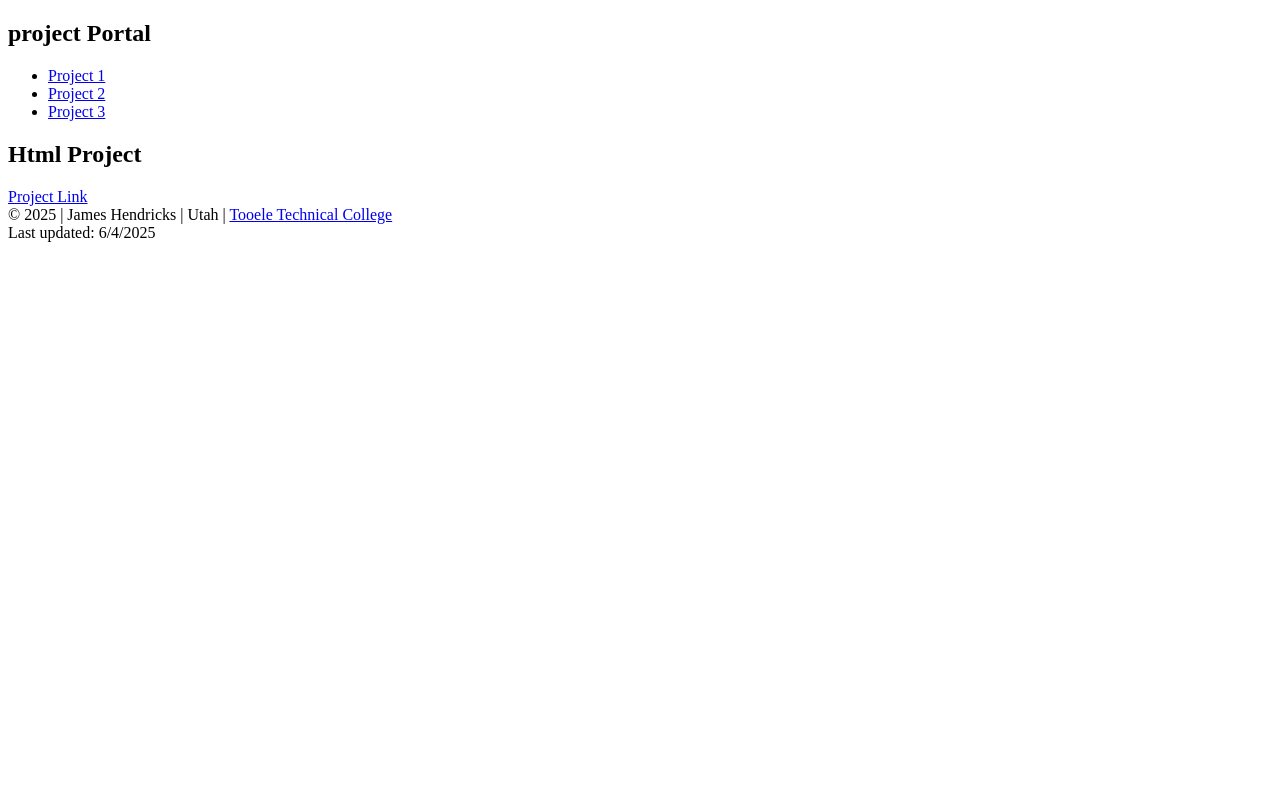
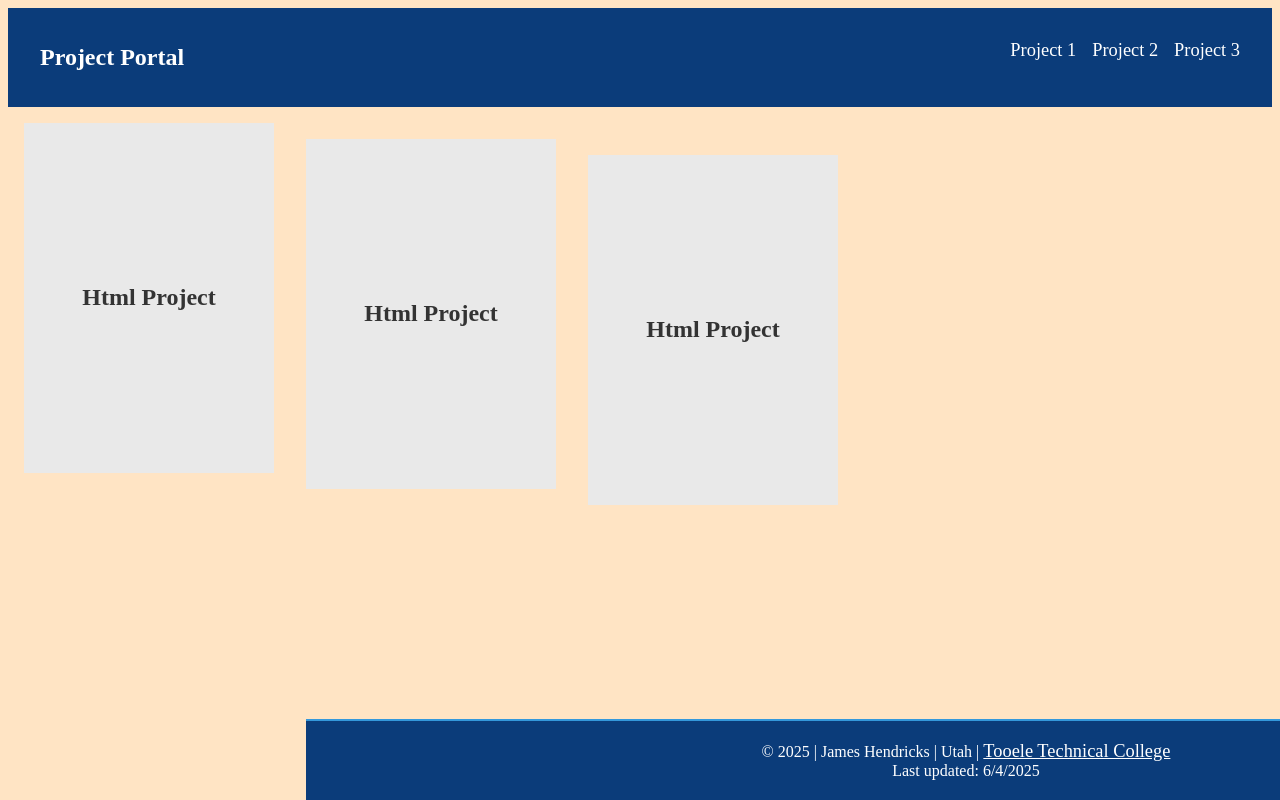
Before and after one commit to AvalonsLake/Project-Portal, a plain HTML site: page index.html in a window 1280 px wide. Drawn offline with Linux system fonts and the light colour scheme; a script that the page names is missing.

Commit message:
added styles ad a flipping card

```diff
--- a/index.html
+++ b/index.html
@@ -4,11 +4,12 @@
     <meta charset="UTF-8" />
     <meta http-equiv="X-UA-Compatible" content="IE=edge" />
     <meta name="viewport" content="width=device-width, intial-scale=1.0" />
+    <link rel="stylesheet" href="style.css" />
     <title>My Project Portal</title>
   </head>
   <body>
     <nav>
-      <h2>project Portal</h2>
+      <h2>Project Portal</h2>
       <ul>
         <li><a href="#">Project 1</a></li>
         <li><a href="#">Project 2</a></li>
@@ -18,6 +19,30 @@
 
     <!-- Cards container -->
     <div class="cards">
+      <div class="card">
+        <div class="card-inner">
+          <div class="card-front">
+            <h2>Html Project</h2>
+          </div>
+          <div class="card-back">
+            <a href="./project1.html">Project Link</a>
+          </div>
+        </div>
+      </div>
+
+      <div class="cards">
+      <div class="card">
+        <div class="card-inner">
+          <div class="card-front">
+            <h2>Html Project</h2>
+          </div>
+          <div class="card-back">
+            <a href="./project1.html">Project Link</a>
+          </div>
+        </div>
+      </div>
+
+      <div class="cards">
       <div class="card">
         <div class="card-inner">
           <div class="card-front">
--- a/style.css
+++ b/style.css
@@ -0,0 +1,112 @@
+body {
+  background-color: bisque;
+}
+
+/* Nav */
+nav {
+  display: flex; /* 1 */
+  justify-content: space-between; /* 2 */
+  padding: 1rem 2rem; /* 3 */
+  background: #0b3c7a; /* 4 */
+}
+
+nav ul {
+  display: flex; /* 5 */
+  list-style: none; /* 6 */
+}
+
+nav li {
+  padding-left: 1rem; /* 7! */
+}
+
+nav a {
+  text-decoration: none;
+  color: #fff;
+}
+
+nav h2 {
+  color: #fff;
+}
+
+/* footer */
+a {
+  font-size: 1.15rem;
+}
+
+header,
+footer {
+  border-top: 2px solid #3498db;
+  background-color: #0b3c7a;
+  color: white;
+  text-align: center;
+  padding: 1.25rem;
+}
+
+footer {
+  position: fixed;
+  bottom: 0;
+  width: 100%;
+}
+
+#ttechLink {
+  color: white;
+}
+
+@media screen and (max-width: 820px) {
+  .cards {
+    justify-content: center;
+  }
+}
+
+.cards {
+  display: flex;
+  justify-content: flex-start;
+  align-items: flex-start;
+  gap: 1rem;
+  flex-wrap: wrap;
+  padding: 1rem;
+}
+
+.card {
+  width: 250px;
+  height: 350px;
+  perspective: 800px;
+  border-style: none;
+}
+
+.card-inner {
+  width: 100%;
+  height: 100%;
+  transition: transform 0.6s;
+  transform-style: preserve-3d;
+}
+
+.card:hover .card-inner {
+  transform: rotateY(180deg);
+}
+
+.card-front,
+.card-back {
+  position: absolute;
+  width: 100%;
+  height: 100%;
+  backface-visibility: hidden;
+  text-align: center;
+}
+
+.card-front {
+  background-color: #e9e9e9;
+  color: #333;
+  display: flex;
+  align-items: center;
+  justify-content: center;
+}
+
+.card-back {
+  background-color: #333;
+  color: #fff;
+  transform: rotateY(180deg);
+  display: flex;
+  align-items: center;
+  justify-content: center;
+}
```
